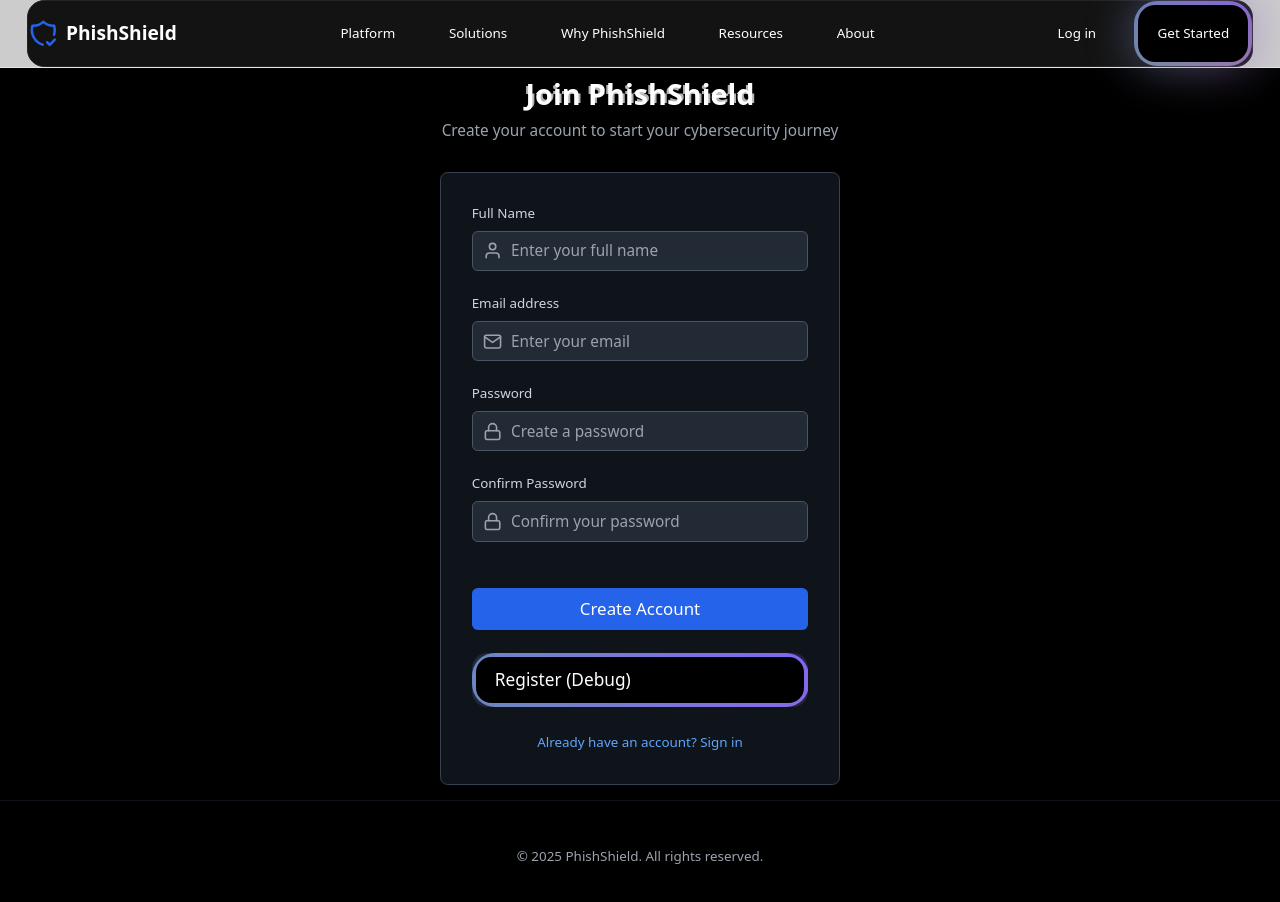
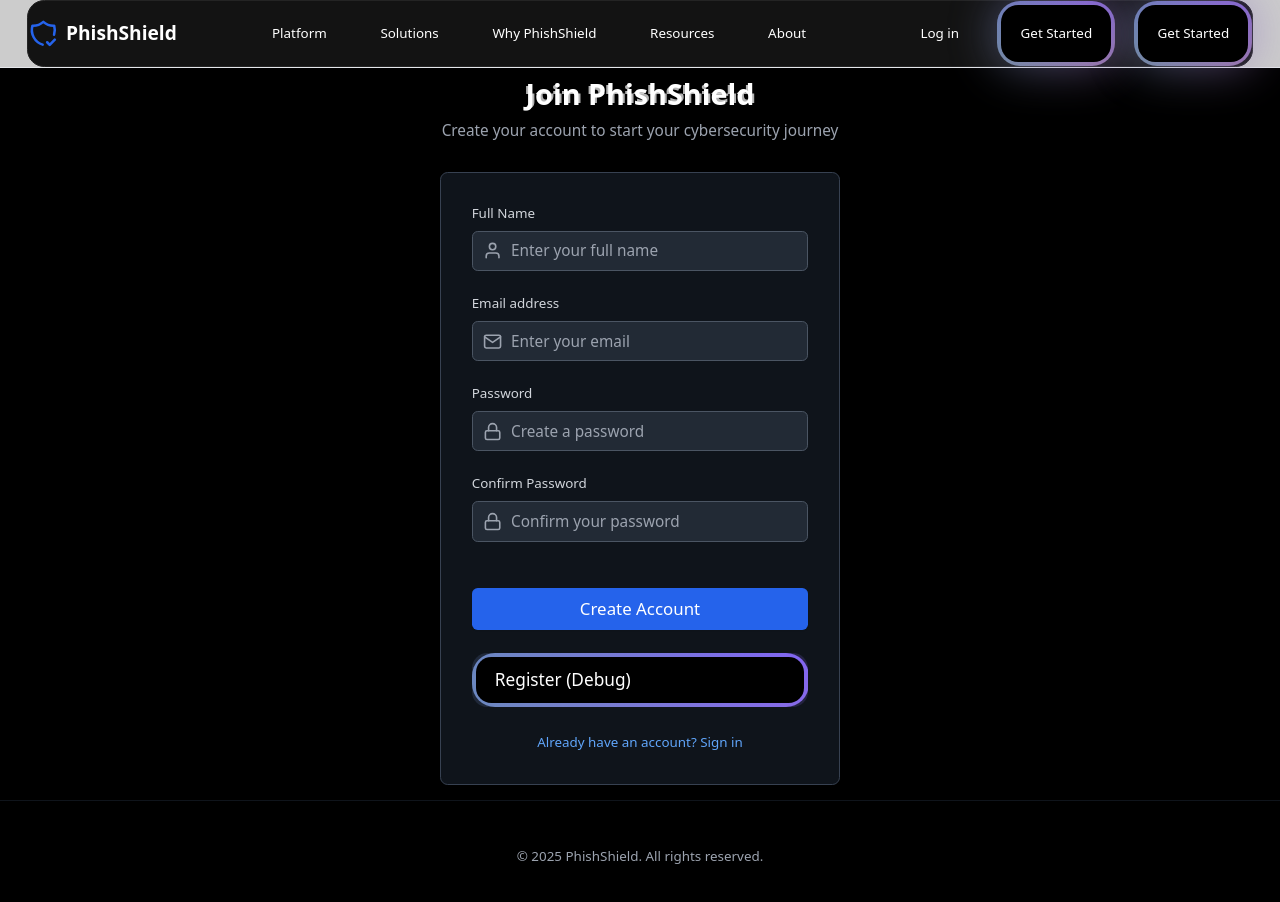
Before and after one commit to AbhinavJosephDharani/PhishShield, a React (Vite) app in the folder frontend/: page /register in a window 1280 px wide. Shown: the top 902 px of the page. Built offline with nearby package versions, Linux system fonts and the light colour scheme.

Commit message:
feat: add duplicate Get Started button in navbar for testing

```diff
--- a/frontend/src/components/Navbar.jsx
+++ b/frontend/src/components/Navbar.jsx
@@ -48,6 +48,14 @@ const Navbar = () => {
             >
               Log in
             </Link>
+            <BackgroundGradient>
+              <Link
+                to="/register"
+                className="block bg-black text-white px-5 py-[1.25rem] rounded-[1.125rem] text-sm font-medium hover:bg-gray-900 transition-colors"
+              >
+                Get Started
+              </Link>
+            </BackgroundGradient>
             <BackgroundGradient>
               <Link
                 to="/register"
```
